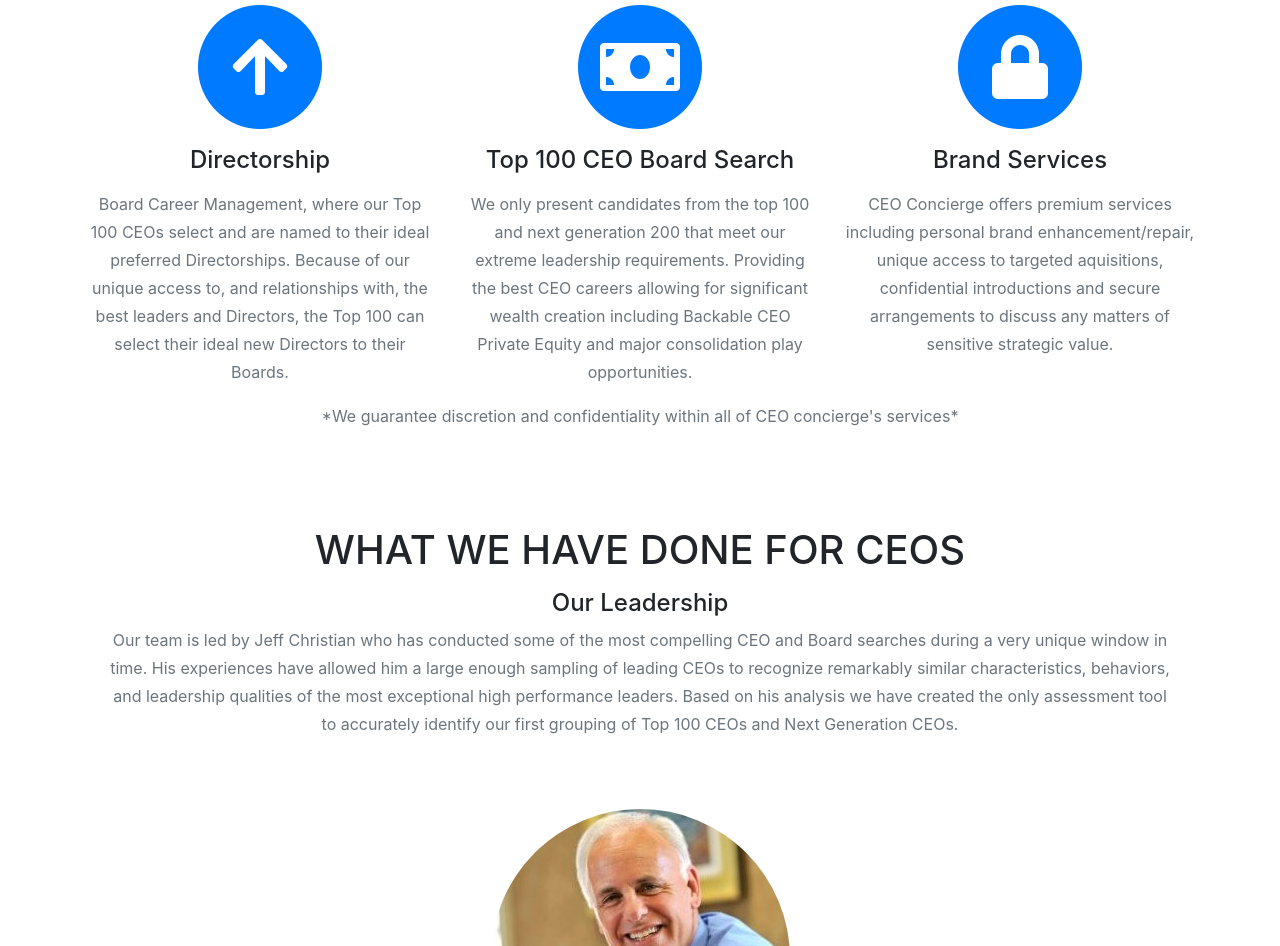
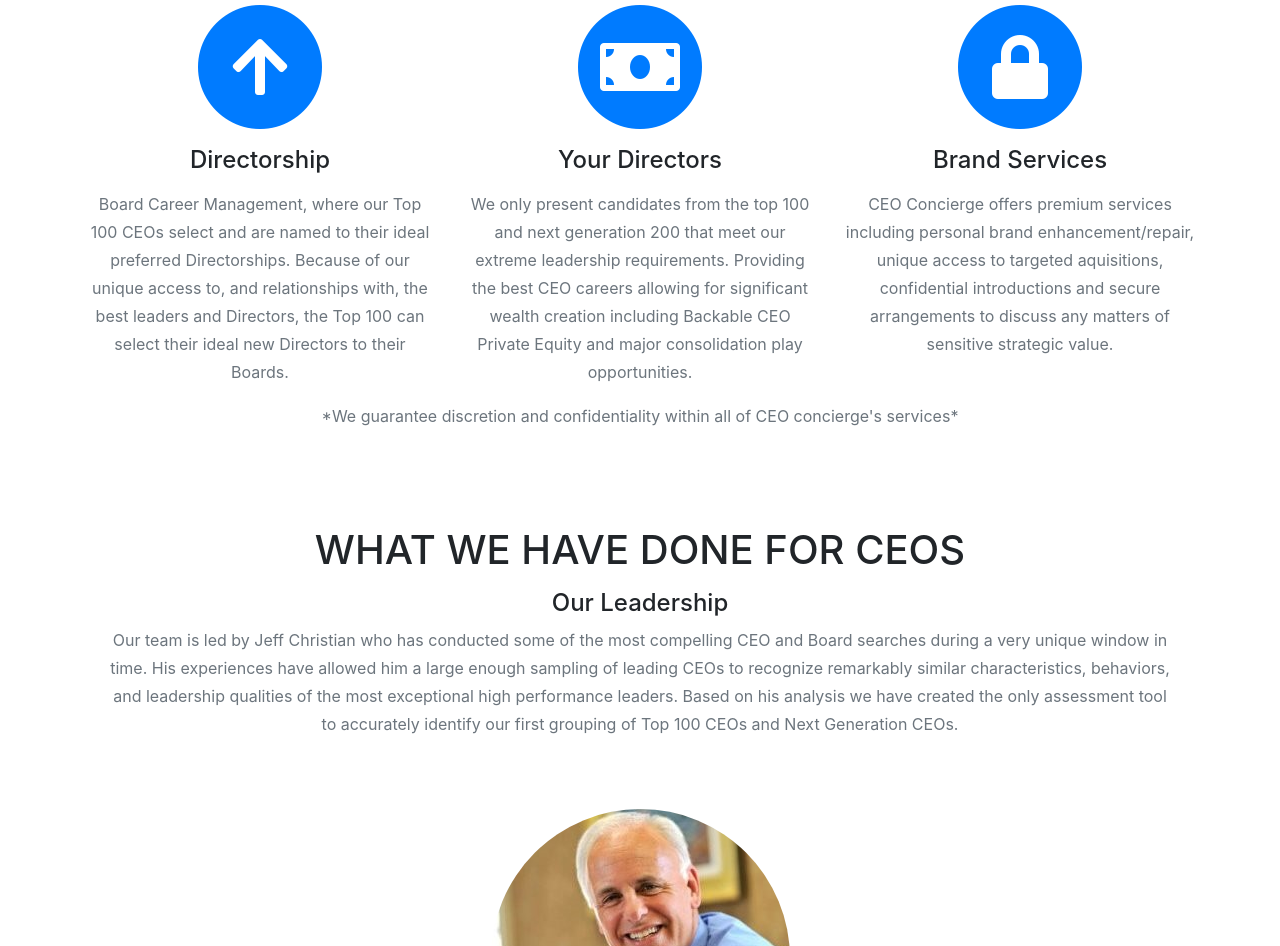
Before and after one commit to ceoconcierge/website, a website with bundled scripts: page index.html in a window 1280 px wide. Shown: the part 932-1878 px from the top of the page. Built offline with nearby package versions, Linux system fonts and the light colour scheme; files whose address does not match are found by name; a web font is replaced by a local one.

Commit message:
(fix) your directors txt

```diff
--- a/index.html
+++ b/index.html
@@ -90,7 +90,7 @@
               <i class="fas fa-circle fa-stack-2x text-primary"></i>
               <i class="fas fa-money-bill fa-stack-1x fa-inverse"></i>
             </span>
-            <h4 class="service-heading">Top 100 CEO Board Search</h4>
+            <h4 class="service-heading">Your Directors</h4>
             <p class="text-muted">
               We only present candidates from the top 100 and next generation 200 that meet our extreme leadership requirements.
               Providing the best CEO careers allowing for significant wealth creation including Backable CEO Private Equity and major consolidation
```
